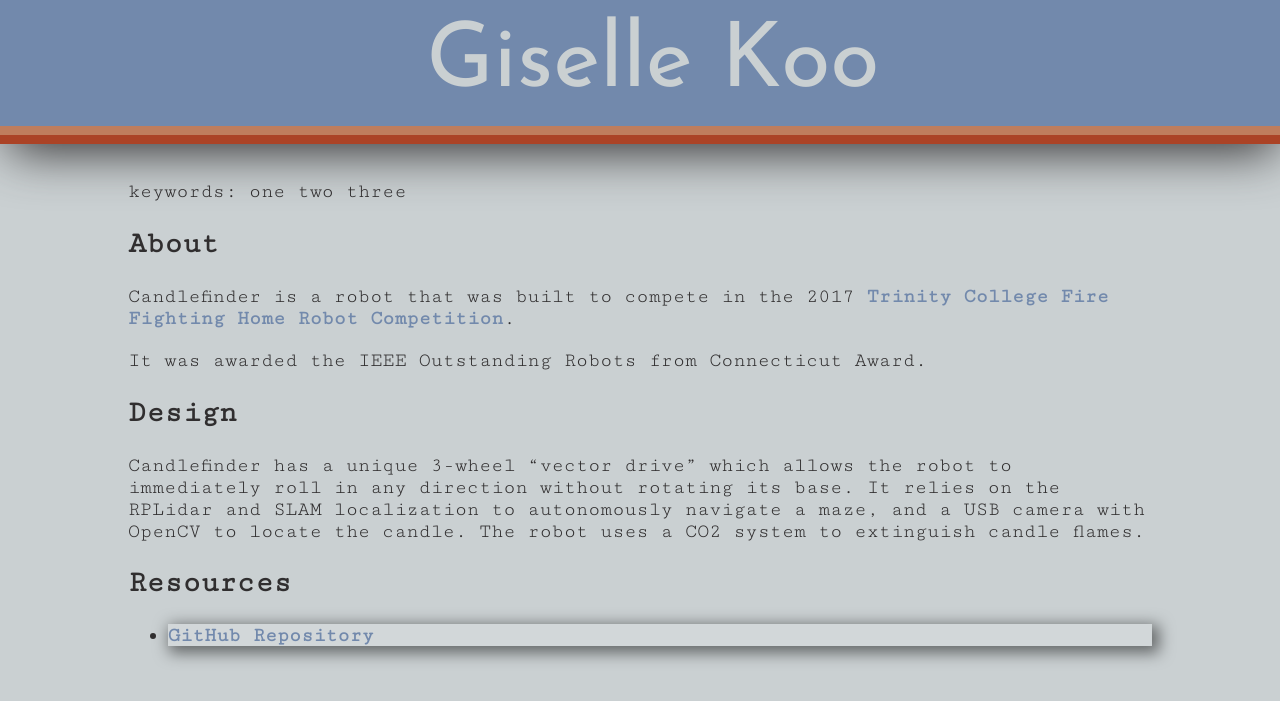
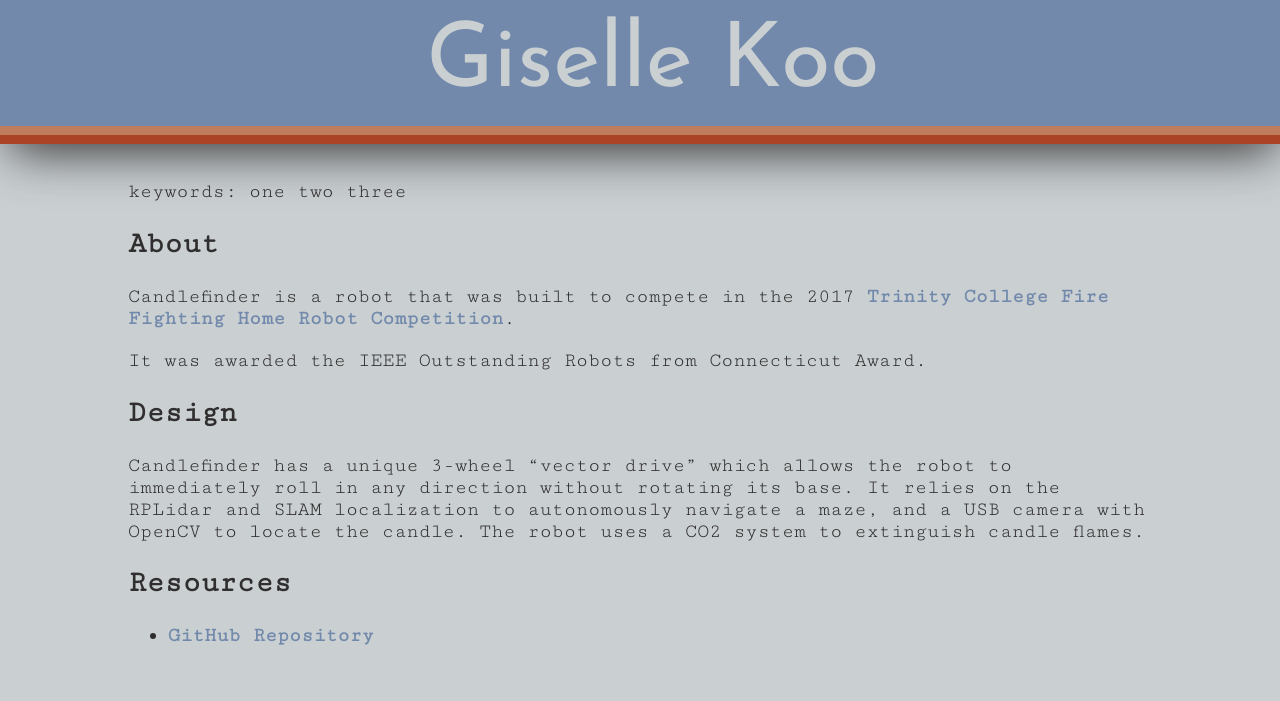
Before and after one commit to ericsims/portfolio-template, a Jekyll site: the page built from _projects/candlefinder.md, in a window 1280 px wide. Shown: the top 701 px of the page. Built offline with Jekyll 4.4.1, drawn with Linux system fonts in a browser that asks for light colours; nearby versions of some CDN libraries.

Commit message:
fix link css

```diff
--- a/_layouts/home.html
+++ b/_layouts/home.html
@@ -8,7 +8,7 @@
     {{ content }}
     </div>
     {% if site.projects.size > 0 %}
-    <ul id="project-container" class="gray-dotted">
+    <ul id="project-container">
       {% for project in site.projects %}
         <li class="project" style="background-image:url({{ site.url }}/assets/thumb/{{project.project}}.png)">
           <a class="project-title" href="{{ project.url }}"><p>{{ project.title }}</p></a>
--- a/assets/css/main.css
+++ b/assets/css/main.css
@@ -69,18 +69,18 @@ div#title a{
   justify-content: center;
 }
 
-li {
-  background-color: rgba(255, 255, 255, 0.15);
-  -webkit-box-shadow: 4px 4px 15px 3px rgba(0,0,0,0.5);
-  -moz-box-shadow: 4px 4px 15px 3px rgba(0,0,0,0.5);
-  box-shadow: 4px 4px 15px 3px rgba(0,0,0,0.5);
-}
-
 #project-container {
   display: flex;
   flex-wrap: wrap;
   justify-content: center;
   align-content: center;
+}
+
+#project-container li {
+  background-color: rgba(255, 255, 255, 0.15);
+  -webkit-box-shadow: 4px 4px 15px 3px rgba(0,0,0,0.5);
+  -moz-box-shadow: 4px 4px 15px 3px rgba(0,0,0,0.5);
+  box-shadow: 4px 4px 15px 3px rgba(0,0,0,0.5);
 }
 
 li.project {
```
